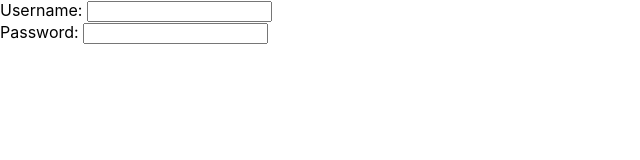
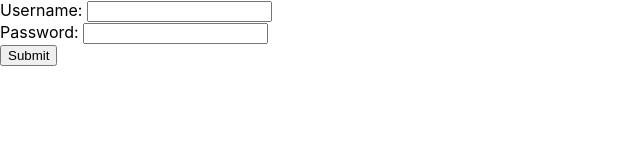
Before and after one commit to kmarks2013/indexing-blog-client, a React (Create React App) app: page / in a window 1280 px wide. Shown: the top 160 px of the page, without its empty margins (0-640 px from the left). Built offline with nearby package versions, Linux system fonts and the light colour scheme.

Commit message:
adds a submit button

```diff
--- a/src/App.js
+++ b/src/App.js
@@ -15,6 +15,8 @@ function App() {
         <br/>
         <label >Password: </label>
         <input type="password" value={password} onChange={(e) => setPassword(e.target.value)} />
+        <br/>
+        <input type='submit' />
       </form>
     </div>
   );
```
